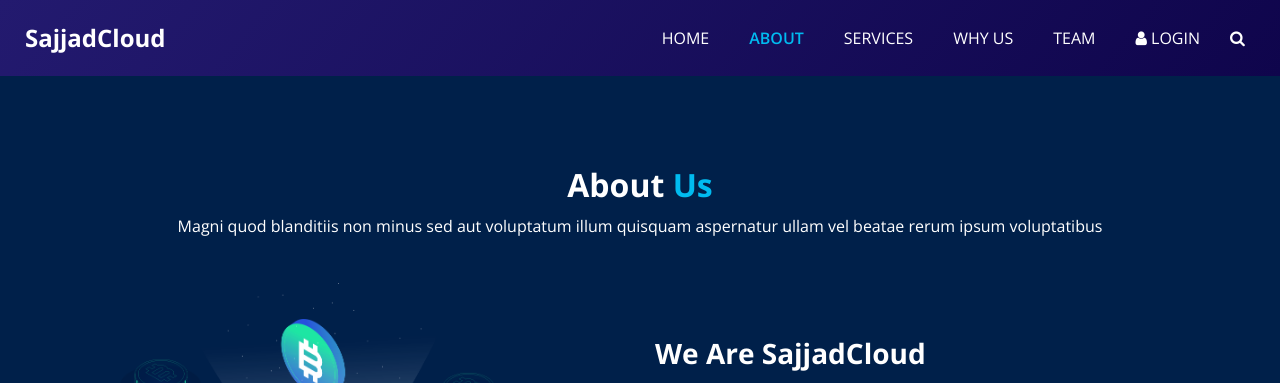
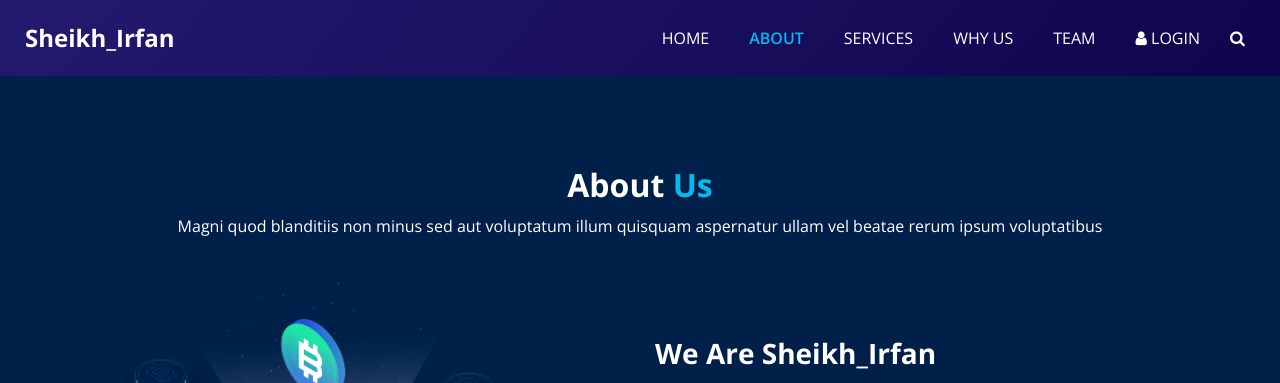
Before and after one commit to irfan-ssh/Boigenx, a plain HTML site: page about.html in a window 1280 px wide. Shown: the top 383 px of the page. Drawn offline with nearby package versions, Linux system fonts and the light colour scheme; some packages are replaced by stand-ins of ours.

Commit message:
website name changed to Sheikh_Irfan

```diff
--- a/about.html
+++ b/about.html
@@ -13,7 +13,7 @@
   <meta name="author" content="" />
   <link rel="shortcut icon" href="images/favicon.png" type="">
 
-  <title> SajjadCloud </title>
+  <title> Sheikh_Irfan </title>
 
   <!-- bootstrap core css -->
   <link rel="stylesheet" type="text/css" href="css/bootstrap.css" />
@@ -50,7 +50,7 @@
         <nav class="navbar navbar-expand-lg custom_nav-container ">
           <a class="navbar-brand" href="index.html">
             <span>
-              SajjadCloud
+              Sheikh_Irfan
             </span>
           </a>
 
@@ -112,7 +112,7 @@
         <div class="col-md-6">
           <div class="detail-box">
             <h3>
-              We Are SajjadCloud
+              We Are Sheikh_Irfan
             </h3>
             <p>
               There are many variations of passages of Lorem Ipsum available, but the majority have suffered alteration
```
Also changed, not shown: index.html (+3 -3 lines), service.html (+2 -2 lines), team.html (+2 -2 lines), why.html (+2 -2 lines), 1 other file.
